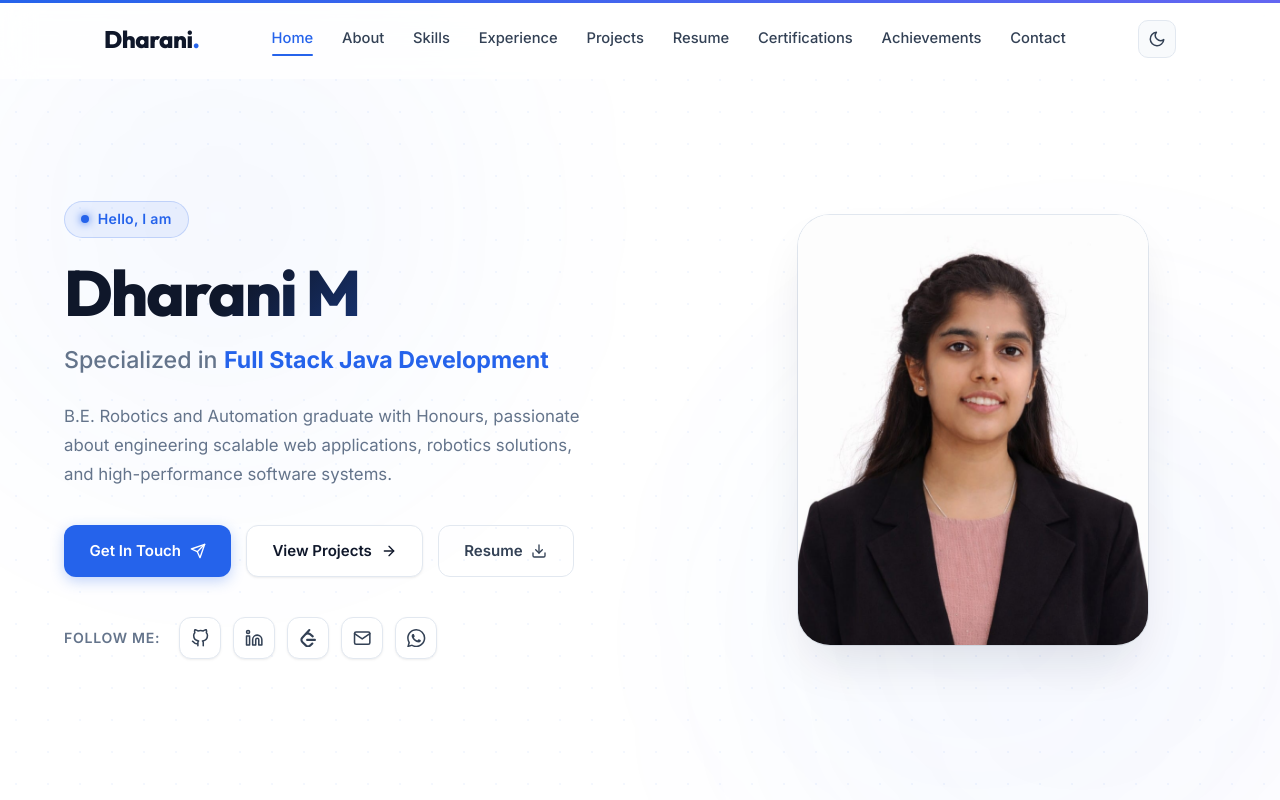
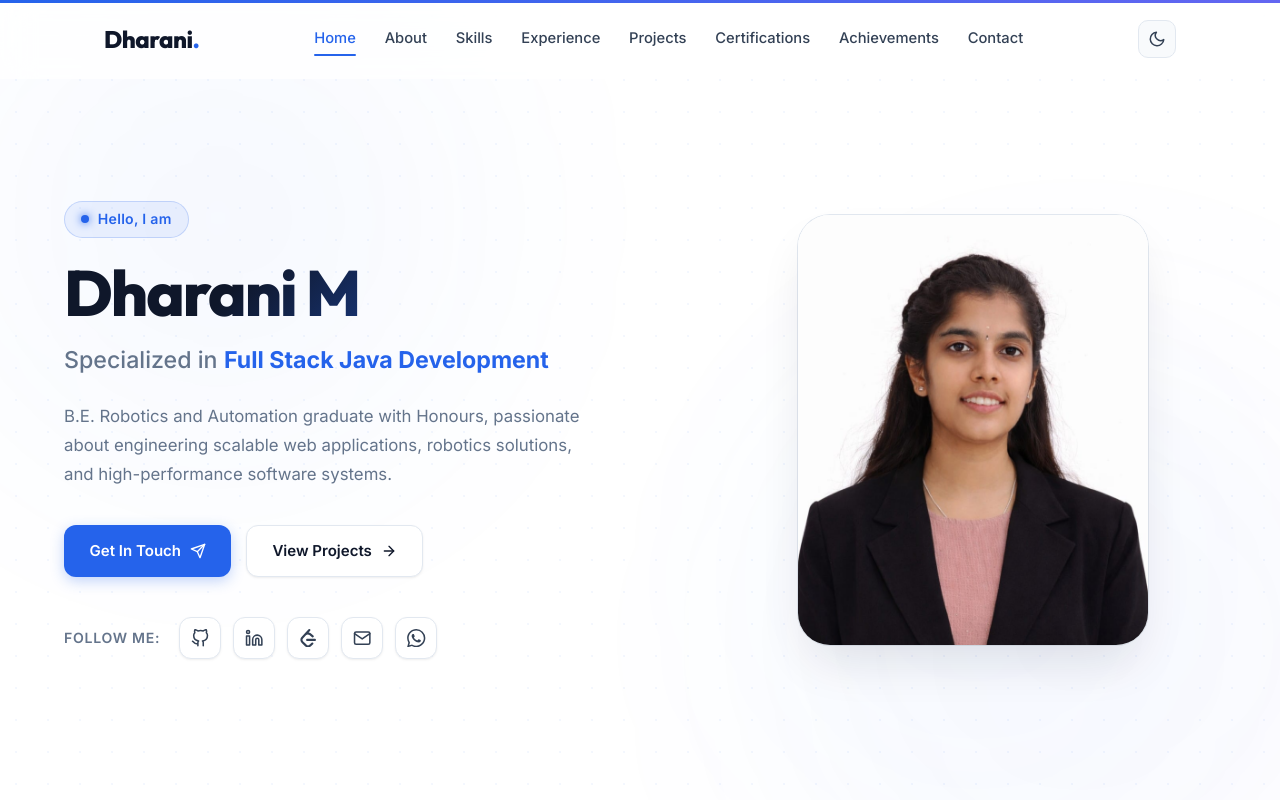
Before and after one commit to dharani-moorthy/dharani-portfolio, a React (Vite) app: page / in a window 1280 px wide. Shown: the top 800 px of the page. Built offline with nearby package versions, Linux system fonts and the light colour scheme.

Commit message:
Remove resume section, navbar link, and hero download button

```diff
--- a/src/App.jsx
+++ b/src/App.jsx
@@ -6,7 +6,6 @@ import About from './components/About/About';
 import Skills from './components/Skills/Skills';
 import Experience from './components/Experience/Experience';
 import Projects from './components/Projects/Projects';
-import Resume from './components/Resume/Resume';
 import Certifications from './components/Certifications/Certifications';
 import Achievements from './components/Achievements/Achievements';
 import Contact from './components/Contact/Contact';
@@ -35,7 +34,6 @@ function App() {
       <Skills />
       <Experience />
       <Projects />
-      <Resume />
       <Certifications />
       <Achievements />
       <Contact />
--- a/src/components/Hero/Hero.jsx
+++ b/src/components/Hero/Hero.jsx
@@ -3,7 +3,7 @@ import Particles from '@tsparticles/react';
 import { loadSlim } from '@tsparticles/slim';
 import { TypeAnimation } from 'react-type-animation';
 import { motion } from 'framer-motion';
-import { FiGithub, FiLinkedin, FiMail, FiArrowRight, FiDownload, FiSend } from 'react-icons/fi';
+import { FiGithub, FiLinkedin, FiMail, FiArrowRight, FiSend } from 'react-icons/fi';
 import { SiWhatsapp, SiLeetcode } from 'react-icons/si';
 import styles from './Hero.module.css';
 import { Link } from 'react-scroll';
@@ -100,9 +100,6 @@ const Hero = () => {
             <Link to="projects" smooth={true} duration={500} className={`${styles.btn} ${styles.secondaryBtn}`}>
               View Projects <FiArrowRight className={styles.btnIcon} />
             </Link>
-            <a href="/resume.pdf" download="Dharani_Resume.pdf" className={`${styles.btn} ${styles.outlineBtn}`}>
-              Resume <FiDownload className={styles.btnIcon} />
-            </a>
           </motion.div>
 
           <motion.div variants={itemVariants} className={styles.socialsGroup}>
--- a/src/components/Navbar/Navbar.jsx
+++ b/src/components/Navbar/Navbar.jsx
@@ -28,7 +28,6 @@ const Navbar = () => {
     { name: 'Skills', to: 'skills' },
     { name: 'Experience', to: 'experience' },
     { name: 'Projects', to: 'projects' },
-    { name: 'Resume', to: 'resume' },
     { name: 'Certifications', to: 'certifications' },
     { name: 'Achievements', to: 'achievements' },
     { name: 'Contact', to: 'contact' },
```
